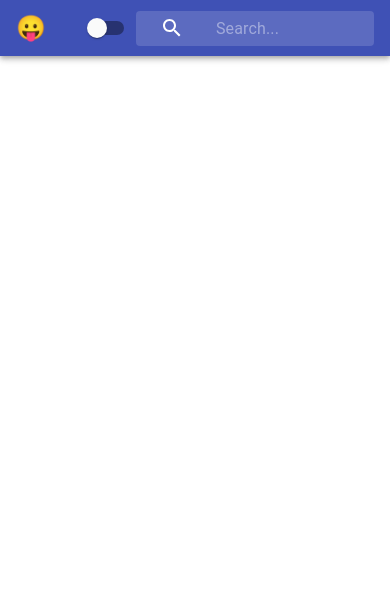
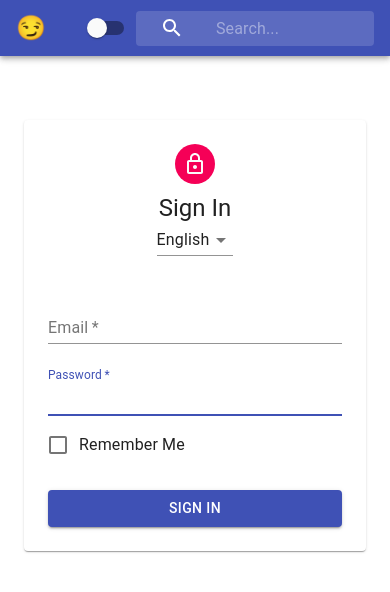
Before and after one commit to appsius/signInForm, a React (Create React App) app: page / in a window 390 px wide. Shown: the top 592 px of the page. Built offline with nearby package versions, Linux system fonts and the light colour scheme.

Commit message:
Adding a Responsive Form to Our Context App

```diff
--- a/src/App.js
+++ b/src/App.js
@@ -1,8 +1,14 @@
 import React from 'react';
 import Navbar from './Navbar';
+import Form from './Form';
 
 function App() {
-  return <Navbar />;
+  return (
+    <>
+      <Navbar />
+      <Form />
+    </>
+  );
 }
 
 export default App;
--- /dev/null
+++ b/src/Form.js
@@ -0,0 +1,62 @@
+import React, { Component } from 'react';
+import Avatar from '@material-ui/core/Avatar';
+import Button from '@material-ui/core/Button';
+import CssBaseline from '@material-ui/core/CssBaseline';
+import FormControl from '@material-ui/core/FormControl';
+import FormControlLabel from '@material-ui/core/FormControlLabel';
+import Checkbox from '@material-ui/core/Checkbox';
+import Input from '@material-ui/core/Input';
+import InputLabel from '@material-ui/core/InputLabel';
+import LockOutlinedIcon from '@material-ui/icons/LockOutlined';
+import Paper from '@material-ui/core/Paper';
+import Typography from '@material-ui/core/Typography';
+import MenuItem from '@material-ui/core/MenuItem';
+import Select from '@material-ui/core/Select';
+import withStyles from '@material-ui/core/styles/withStyles';
+import styles from './styles/FormStyles';
+
+class Form extends Component {
+  render() {
+    const { classes } = this.props;
+    return (
+      <main className={classes.main}>
+        <Paper className={classes.paper}>
+          <Avatar className={classes.avatar}>
+            <LockOutlinedIcon />
+          </Avatar>
+          <Typography variant='h5'>Sign In</Typography>
+          <Select value='english'>
+            <MenuItem value='english'>English</MenuItem>
+            <MenuItem value='french'>French</MenuItem>
+            <MenuItem value='spanish'>Spanish</MenuItem>
+          </Select>
+          <form className={classes.form}>
+            <FormControl margin='normal' required fullWidth>
+              <InputLabel htmlFor='email'>Email</InputLabel>
+              <Input id='email' name='email' autoFocus />
+            </FormControl>
+            <FormControl margin='normal' required fullWidth>
+              <InputLabel htmlFor='password'>Password</InputLabel>
+              <Input id='password' name='password' autoFocus />
+            </FormControl>
+            <FormControlLabel
+              control={<Checkbox color='primary' />}
+              label='Remember Me'
+            />
+            <Button
+              variant='contained'
+              type='submit'
+              fullWidth
+              color='primary'
+              className={classes.submit}
+            >
+              Sign In
+            </Button>
+          </form>
+        </Paper>
+      </main>
+    );
+  }
+}
+
+export default withStyles(styles)(Form);
--- a/src/Navbar.js
+++ b/src/Navbar.js
@@ -17,7 +17,7 @@ class Navbar extends Component {
         <AppBar position='static' color='primary'>
           <Toolbar>
             <IconButton className={classes.menuButton} color='inherit'>
-              <span>😛</span>
+              <span>😏</span>
             </IconButton>
             <Typography className={classes.title} variant='h6' color='inherit'>
               App Title
--- /dev/null
+++ b/src/styles/FormStyles.js
@@ -0,0 +1,33 @@
+const styles = theme => ({
+  main: {
+    width: 'auto',
+    display: 'block',
+    marginLeft: theme.spacing(3),
+    marginRight: theme.spacing(3),
+    [theme.breakpoints.up('sm')]: {
+      width: 400,
+      marginLeft: 'auto',
+      marginRight: 'auto'
+    }
+  },
+  paper: {
+    marginTop: theme.spacing(8),
+    display: 'flex',
+    flexDirection: 'column',
+    alignItems: 'center',
+    padding: `${theme.spacing(2)}px ${theme.spacing(3)}px ${theme.spacing(3)}px`
+  },
+  avatar: {
+    margin: theme.spacing(1),
+    backgroundColor: theme.palette.secondary.main
+  },
+  form: {
+    width: '100%',
+    marginTop: theme.spacing(3)
+  },
+  submit: {
+    marginTop: theme.spacing(3)
+  }
+});
+
+export default styles;
--- a/src/styles/NavBarStyles.js
+++ b/src/styles/NavBarStyles.js
@@ -28,12 +28,12 @@ const styles = theme => ({
     marginLeft: 0,
     width: '100%',
     [theme.breakpoints.up('sm')]: {
-      marginLeft: theme.spacing.unit,
+      marginLeft: theme.spacing(1),
       width: 'auto'
     }
   },
   searchIcon: {
-    width: theme.spacing.unit * 9,
+    width: theme.spacing(9),
     height: '100%',
     position: 'absolute',
     display: 'flex',
@@ -45,10 +45,10 @@ const styles = theme => ({
     width: '100%'
   },
   inputInput: {
-    paddingTop: theme.spacing.unit,
-    paddingRight: theme.spacing.unit,
-    paddingBottom: theme.spacing.unit,
-    paddingLeft: theme.spacing.unit * 10,
+    paddingTop: theme.spacing(1),
+    paddingRight: theme.spacing(1),
+    paddingBottom: theme.spacing(1),
+    paddingLeft: theme.spacing(10),
     transition: theme.transitions.create('width'),
     width: '100%',
     [theme.breakpoints.up('sm')]: {
```
